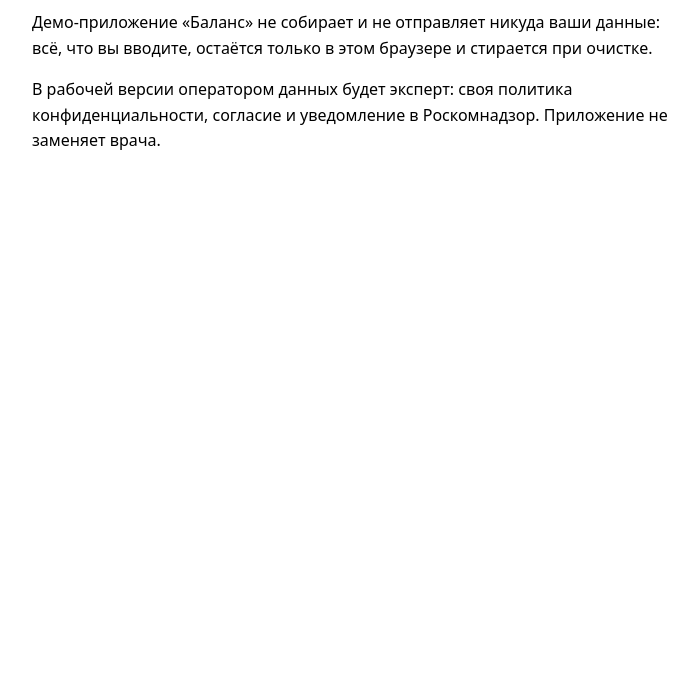
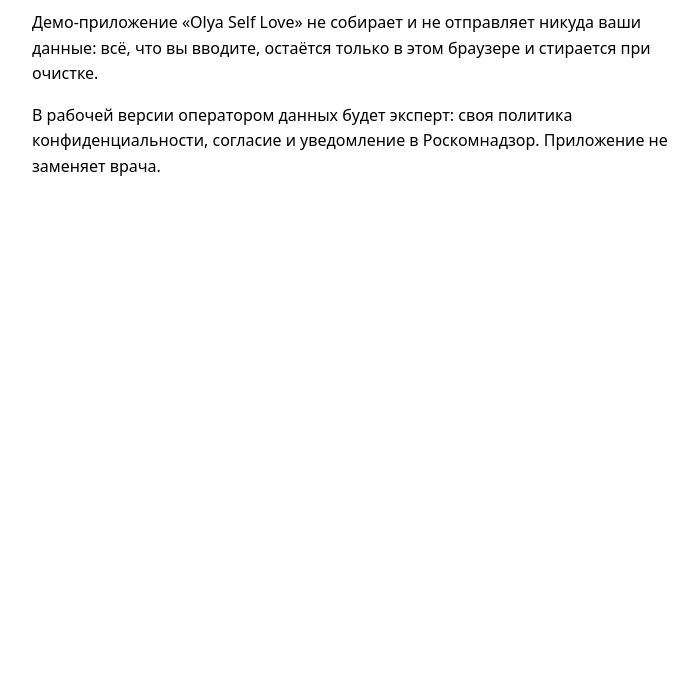
Before and after one commit to asya-app/Ays, a plain HTML site: page demo-olya/privacy.html in a window 1280 px wide. Shown: the part 108-800 px from the top of the page, without its empty margins (288-986 px from the left). Drawn offline with Linux system fonts and the light colour scheme.

Commit message:
Демо Olya · Self Love: privacy.html

```diff
--- a/demo-olya/privacy.html
+++ b/demo-olya/privacy.html
@@ -1 +1 @@
-<!doctype html><html lang="ru"><head><meta charset="utf-8"><meta name="viewport" content="width=device-width,initial-scale=1"><title>Баланс — данные</title></head><body style="font:16px/1.6 system-ui;max-width:640px;margin:0 auto;padding:24px 16px"><h1 id="consent">Это демо-версия</h1><p>Демо-приложение «Баланс» не собирает и не отправляет никуда ваши данные: всё, что вы вводите, остаётся только в этом браузере и стирается при очистке.</p><p id="terms">В рабочей версии оператором данных будет эксперт: своя политика конфиденциальности, согласие и уведомление в Роскомнадзор. Приложение не заменяет врача.</p></body></html>
+<!doctype html><html lang="ru"><head><meta charset="utf-8"><meta name="viewport" content="width=device-width,initial-scale=1"><title>Olya Self Love — данные</title></head><body style="font:16px/1.6 system-ui;max-width:640px;margin:0 auto;padding:24px 16px"><h1 id="consent">Это демо-версия</h1><p>Демо-приложение «Olya Self Love» не собирает и не отправляет никуда ваши данные: всё, что вы вводите, остаётся только в этом браузере и стирается при очистке.</p><p id="terms">В рабочей версии оператором данных будет эксперт: своя политика конфиденциальности, согласие и уведомление в Роскомнадзор. Приложение не заменяет врача.</p></body></html>
```
